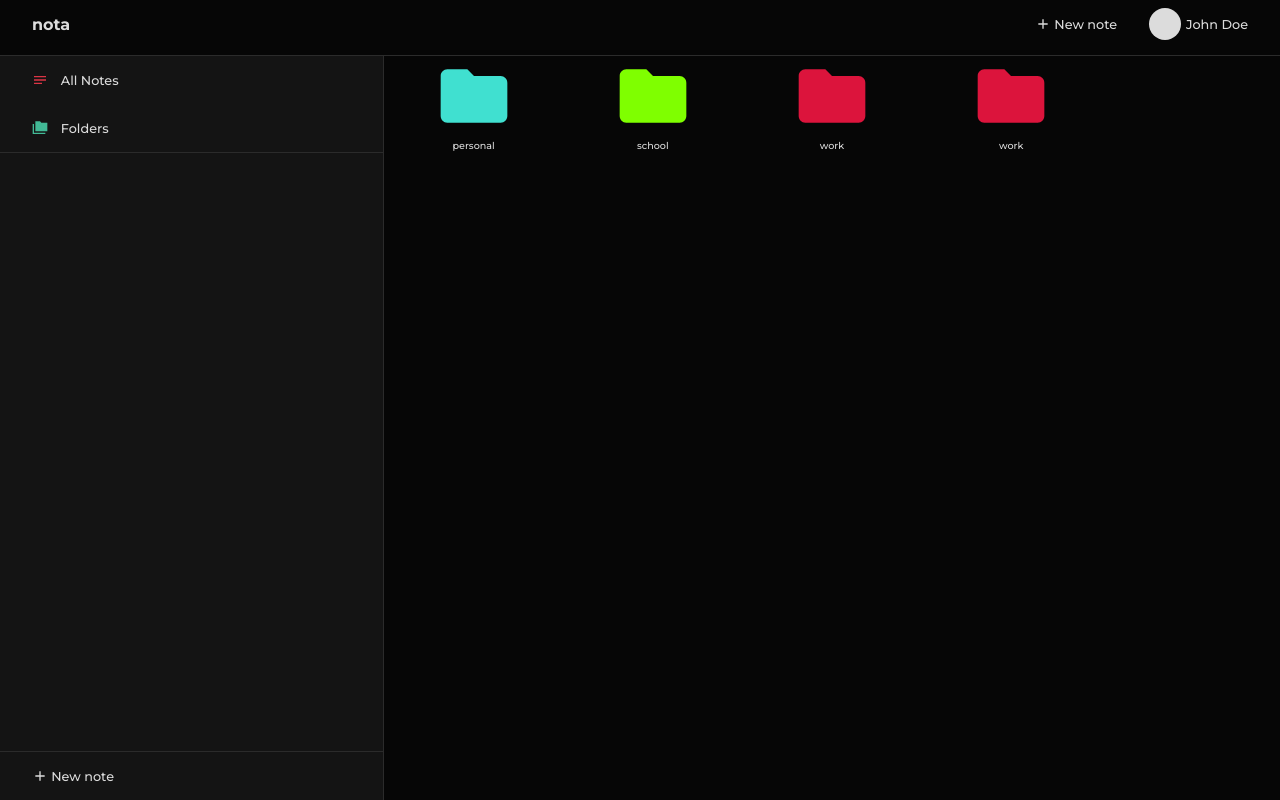
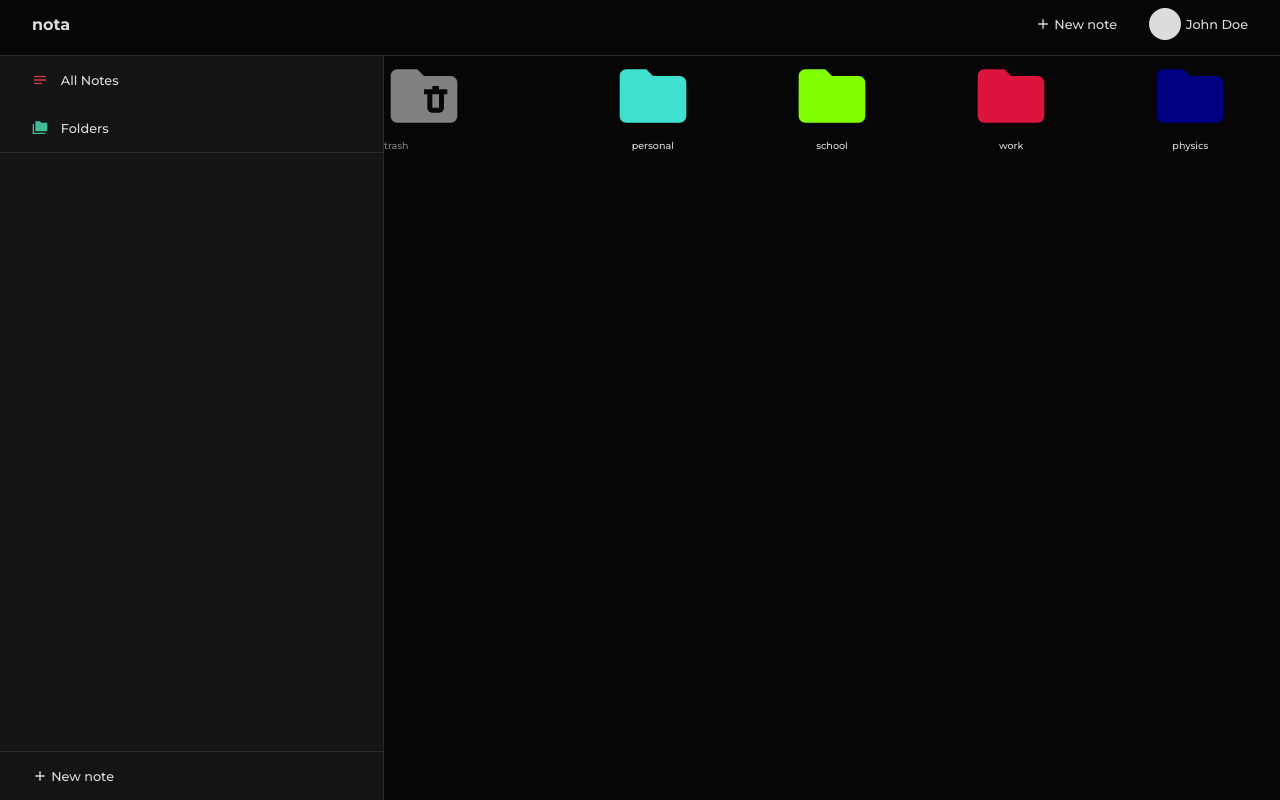
Before and after one commit to dubem-ji/nota, a React (Create React App) app in the folder frontend/: page / in a window 1280 px wide. Both pictures are taken after a click on the element "Folders". Built offline with nearby package versions, Linux system fonts and the light colour scheme.

Commit message:
update app

```diff
--- a/frontend/src/Data/Data.js
+++ b/frontend/src/Data/Data.js
@@ -81,8 +81,8 @@ const user = {
         },
          {
             id: 4,
-            name: 'work',
-            color: 'crimson',
+            name: 'physics',
+            color: 'navy',
         },
     ],
 }
--- a/frontend/src/components/Folders/Folders.js
+++ b/frontend/src/components/Folders/Folders.js
@@ -1,14 +1,37 @@
-import React from 'react';
+import React, { useState } from 'react';
 import FolderItem from './FolderItem';
+import FolderDeleteIcon from '@mui/icons-material/FolderDelete';
 
 const Folders = ({ userData, openFolderContent }) => {
   const folders = userData.folders;
+  const [folderId, setFolderId] = useState('id');
+
+  const allowDrop = (ev) => {
+    ev.preventDefault();
+    setFolderId(ev.target.children)
+  };
+  const drag = (ev) => {
+    ev.dataTransfer.setData("text", ev.target.id);
+     ev.dataTransfer.clearData()
+
+  };
+  const drop = (ev) => {
+    // ev.preventDefault();
+     console.log(folderId)
+
+  };
 
 
   return (
     <>
+      <div className="folder-trash" style={{ color: 'grey'}} onDrop={(e) => drop(e)} onDragOver={(e) => allowDrop(e)}>
+        <FolderDeleteIcon sx={{ fontSize: '5rem' }} />
+        <h5>trash</h5>
+      </div>
       {folders.map((folder) => {
-        return <FolderItem folder={folder} key={folder.id} openFolderContent={ openFolderContent} iconSize={'5rem'} />
+        return (
+          <FolderItem onDragStart={(e) => drag(e)} folder={folder} id={folder.id} key={folder.id} openFolderContent={openFolderContent} iconSize={'5rem'} />
+        )
       })}
     </>
   );
--- a/frontend/src/components/Main/Main.js
+++ b/frontend/src/components/Main/Main.js
@@ -6,7 +6,7 @@ import NoteInput from '../Notes/NoteInput';
 import Folders from '../Folders/Folders';
 
 
-const Main = ({ showNotes, toggleShowNotes, showFolder, toggleShowFolder, toggleShowRecent, showNoteInput, toggleShowNoteInput, togglesShowCreateFolder, deleteNote, addNote, notesData, userData, openFolderContent, showFolderContent, currentFolder, editUserData }) => {
+const Main = ({ showNotes, toggleShowNotes, showFolder, toggleShowFolder, toggleShowRecent, showNoteInput, toggleShowNoteInput, togglesShowCreateFolder, deleteNote, addNote, notesData, userData, openFolderContent, showFolderContent, currentFolder, editUserData, folderSelection }) => {
 
     return (
         <div className='main'>
@@ -15,7 +15,7 @@ const Main = ({ showNotes, toggleShowNotes, showFolder, toggleShowFolder, toggle
             </div>
             {showNotes && (
                 <div className="all-notes">
-                    <Notes toggleShowNoteInput={toggleShowNoteInput} notesData={notesData} deleteNote={deleteNote} userData={userData} openFolderContent={ openFolderContent} />
+                    <Notes toggleShowNoteInput={toggleShowNoteInput} notesData={notesData} deleteNote={deleteNote} userData={userData} openFolderContent={openFolderContent}/>
                 </div>
             )}
              {showFolder && (
@@ -30,7 +30,7 @@ const Main = ({ showNotes, toggleShowNotes, showFolder, toggleShowFolder, toggle
             )}
             {showNoteInput && (
                 <div className="note-input">
-                    <NoteInput togglesShowCreateFolder={togglesShowCreateFolder} />
+                    <NoteInput togglesShowCreateFolder={togglesShowCreateFolder} folderSelection={folderSelection} />
                 </div>
             )}
         </div>
--- a/frontend/src/components/Notes/NoteInput.js
+++ b/frontend/src/components/Notes/NoteInput.js
@@ -4,11 +4,11 @@ import ReactQuill from 'react-quill';
 import 'react-quill/dist/quill.snow.css';
 
 
-const NoteInput = ({ togglesShowCreateFolder }) => {
+const NoteInput = ({ togglesShowCreateFolder, folderSelection }) => {
     const [title, setTitle] = useState('');
     const [body, setBody] = useState({ value: `` });
     const [date, setDate] = useState();
-    // const [folder, setFolder] = useState('');
+    const [folder, setFolder] = useState(folderSelection);
 
     const saveContent = () => {
         if (state.value !== null) {
@@ -76,14 +76,12 @@ const NoteInput = ({ togglesShowCreateFolder }) => {
             </div>
             <div className="input-text">
                 <ReactQuill
-                    className='quill'
                     theme="snow"
                     value={state.value}
                     onChange={handleChange}
                     placeholder={"Write something awesome..."}
                     modules={modules}
-                    // styles={false}
-                    style={{background: '#979797'}}
+                    style={{ background: '#979797', color: 'black' }}
                 />
             </div>
             <div className="input-btns">
--- a/frontend/src/components/Notes/note.js
+++ b/frontend/src/components/Notes/note.js
@@ -3,7 +3,7 @@ import FolderIcon from '@mui/icons-material/Folder';
 import BorderColorIcon from '@mui/icons-material/BorderColor';
 import DeleteIcon from '@mui/icons-material/Delete';
 
-const Note = ({ toggleShowNoteInput, deleteNote, note, userData, openFolderContent }) => {
+const Note = ({ toggleShowNoteInput, deleteNote, note, userData, openFolderContent}) => {
   const [assignedColor, setAssignedColor] = useState('');
 
   const handleOpen = () => {
```
